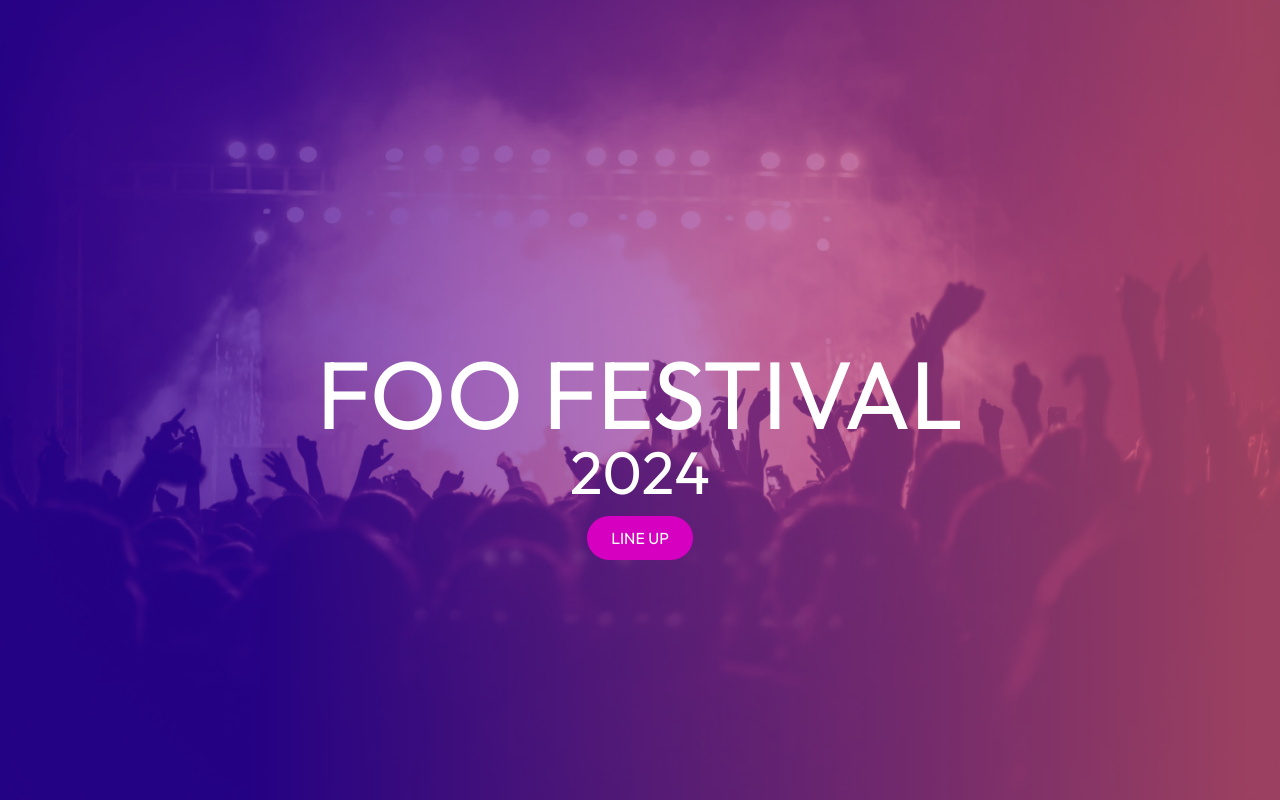
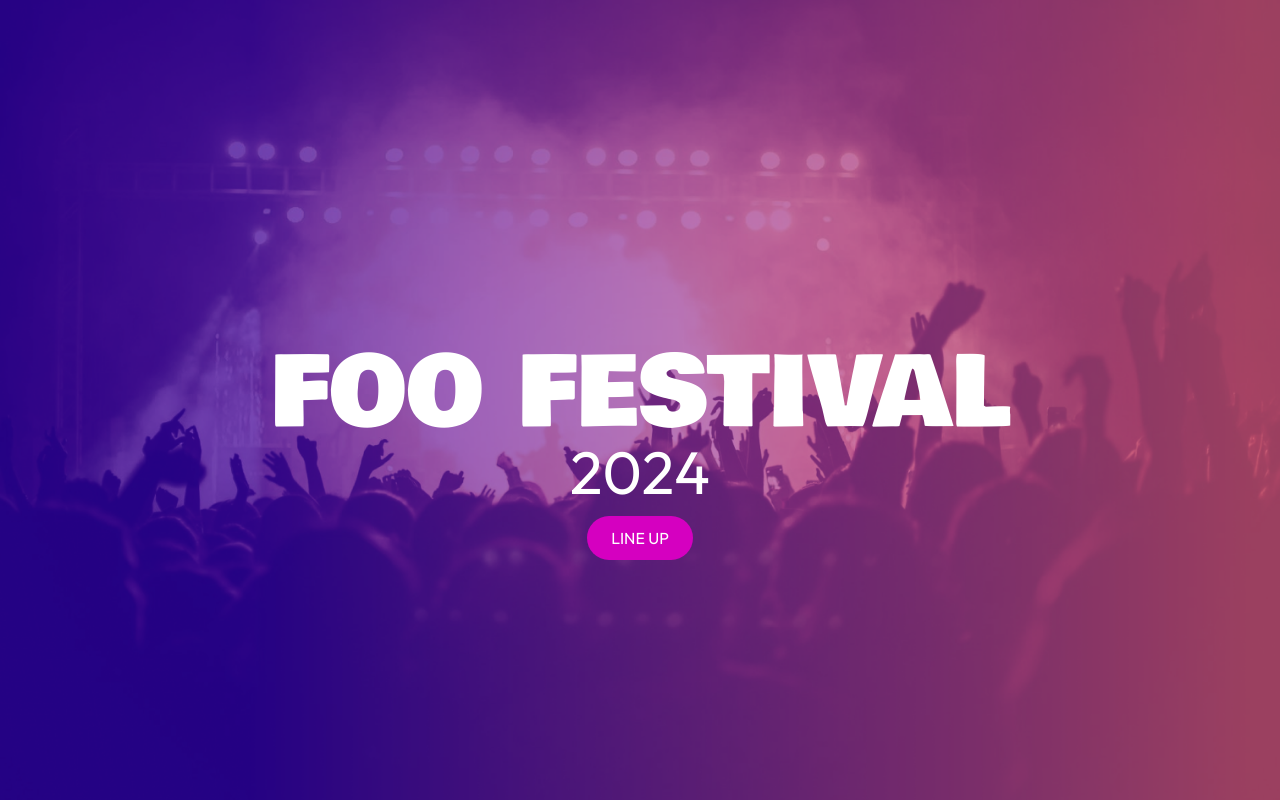
Before and after one commit to nihi0001/foofest_fork, a Next.js app: page / in a window 1280 px wide. Shown: the top 800 px of the page. Built offline with nearby package versions, Linux system fonts and the light colour scheme.

Commit message:
google font

```diff
--- a/src/app/components/LpBanner.jsx
+++ b/src/app/components/LpBanner.jsx
@@ -1,5 +1,12 @@
 import React from 'react'
 import Link from "next/link";
+import { Bowlby_One } from "next/font/google";
+
+const BowlbyOne = Bowlby_One({
+  subsets: ["latin"],
+  weight: "400",
+  display: "swap",
+});
 
 
 function LpBanner() {
@@ -7,7 +14,7 @@ function LpBanner() {
     <div className="bg-[url('/lpBanner.png')] bg-cover bg-center p-12 h-screen">
     <div className="h-screen flex justify-center items-center">
         <div className="text-center">
-          <h1 className="text-White text-8xl">FOO FESTIVAL</h1>
+          <h1 className={` text-White text-8xl ${BowlbyOne.className}`}>FOO FESTIVAL</h1>
           <p className="text-White text-6xl mb-6">2024</p>
           <Link className="bg-Hotpink text-White text-base p-3 px-6 rounded-full" href={`/lineup`} prefetch={false}>
             LINE UP
```
